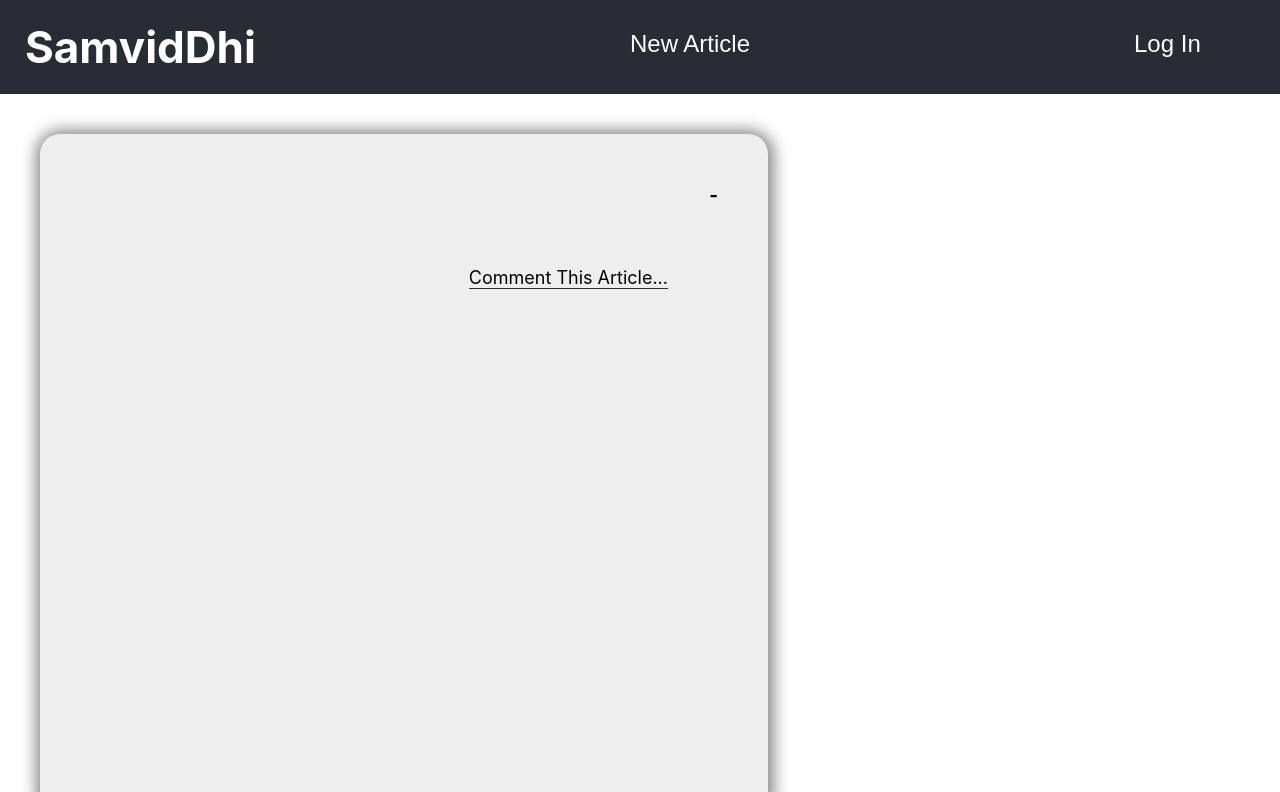
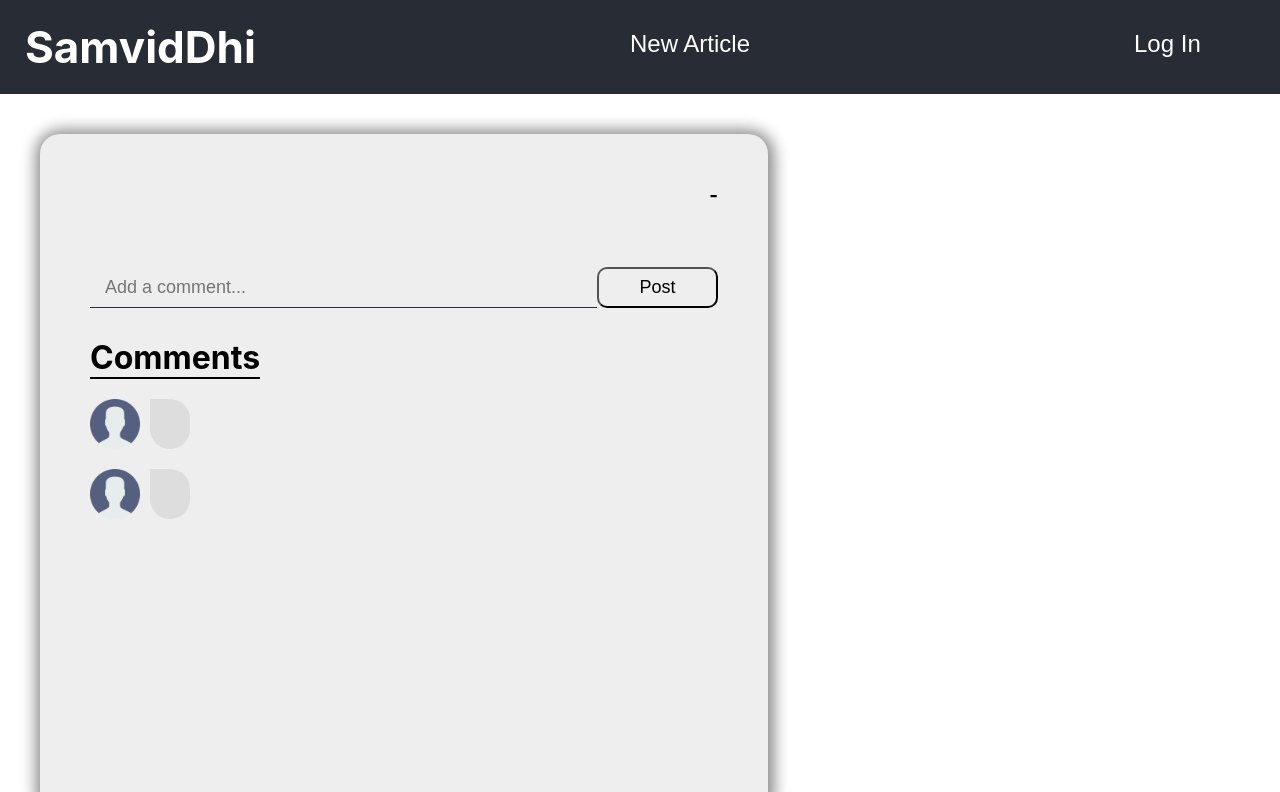
Before and after one commit to praveenkanagalla/react-mini, a React (Create React App) app: page / in a window 1280 px wide. Shown: the top 792 px of the page. Built offline with nearby package versions, Linux system fonts and the light colour scheme.

Commit message:
add comment component

```diff
--- a/src/App.css
+++ b/src/App.css
@@ -21,7 +21,6 @@ html {
 
 nav {
   display: flex;
-  justify-content: start;
   background-color: #282c34;
   color: #fff;
 }
@@ -46,7 +45,6 @@ nav {
 /* article style */
 .articles {
   display: flex;
-  justify-content: start;
 }
 .show__article {
   width: 60%;
@@ -72,12 +70,10 @@ nav {
 }
 .article__title {
   display: flex;
-  justify-content: start;
   font-size: 32px;
 }
 .authers__name {
-  display: flex;
-  justify-content: end;
+  text-align: end;
   padding-top: 20px;
 }
 .article__content {
@@ -103,19 +99,59 @@ nav {
 }
 .card__content {
   -webkit-box-orient: vertical;
-  -webkit-line-clamp: 4;
+  -webkit-line-clamp: 6;
   display: -webkit-box;
   overflow: hidden;
 }
-.comment__section {
-  padding: 30px 50px 15px;
+
+/* comment section styles */
+.comment__btn-section {
   display: flex;
-  justify-content: end;
+  padding: 30px 0;
 }
-.comment__tag {
+.comment__placeholder {
+  display: inline-block;
+  font-size: 18px;
+  background-color: #eee;
+  padding: 8px 15px;
+  border: none;
+  border-bottom: 1px solid #282c34;
+  outline: none;
+  width: 80%;
+}
+.comment__placeholder:focus-visible {
+  outline: none;
+}
+.comment__btn {
+  display: inline-block;
   cursor: pointer;
   font-size: 18px;
-  border-bottom: 1px solid #282c34;
+  background-color: #eee;
+  padding: 8px 15px;
+  border-radius: 10px;
+  width: 20%;
+}
+.comment__title {
+  font-size: 32px;
+  border-bottom: 2px solid #000;
+  display: inline-block;
+}
+.comment__container {
+  display: flex;
+  margin: 20px 0;
+}
+.user__icon {
+  height: 50px;
+  width: 50px;
+}
+.comment__content {
+  line-height: 25px;
+  letter-spacing: 1px;
+  word-spacing: 5px;
+  padding: 20px;
+  background-color: #ddd;
+  border-radius:0 20px 20px;
+  margin-left: 10px;
 }
 
 /* Footer Styles */
@@ -216,9 +252,6 @@ input[type="text"], textarea[type="text"] {
   flex-direction: column;
   padding: 25px;
 }
-/* .login__form {
-  margin: auto;
-} */
 .login__input {
   width: 93%;
   margin: 10px 0;
--- a/src/App.js
+++ b/src/App.js
@@ -15,6 +15,8 @@ function App() {
 }
 
 export default App;
+
+// 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
 
 
 
--- a/src/components/Article.js
+++ b/src/components/Article.js
@@ -2,6 +2,7 @@ import React from 'react';
 import Comment from './Comment';
 
 const Article = ( {data} ) => {
+
   return (
     <article className='article__container'>
       <div className='article__top-content'>
--- a/src/components/Cards.js
+++ b/src/components/Cards.js
@@ -1,4 +1,3 @@
-import Comment from './Comment';
 import { useState, useEffect } from 'react';
 
 const Cards = ({onArticleClick}) => {
@@ -10,16 +9,17 @@ const Cards = ({onArticleClick}) => {
     setItems(items);
     onArticleClick(items[items.length-1]);
     }
-  }, []);
+  },[]);
 
-  const articleList = [...items].reverse().map(article => <article className='article__container card__container' key={article.index} onClick={() => { onArticleClick(article) } }>
+  const articleList = [...items].reverse().map(article => <article className='article__container card__container'
+  key={article.toString()} value={article} onClick={() => { onArticleClick(article) } }>
                       <div className='article__top-content card__top-content'>
                         <h2 className="article__title card__title" >{ article.title }</h2>
                         <h3 className="authers__name card__name" >- { article.auther }</h3>
                       </div>
                       <p className='article__content card__content' >{ article.body }</p>
-                      <Comment />
                     </article>)
+
 
 
   return (
--- a/src/components/Comment.js
+++ b/src/components/Comment.js
@@ -1,9 +1,30 @@
 import React from 'react'
+import UserComments from './UserComments';
+import { useState } from 'react';
 
-export default function Comment() {
+const Comment = () => {
+  const [content, setContent] = useState('');
+
+  const handleClick = () => {
+    const allComments = JSON.parse(localStorage.getItem('allComments') || "[]");
+    const comment = { content:content };
+    allComments.push(comment);
+
+    localStorage.setItem('allComments',JSON.stringify(allComments));
+    setContent("");
+  }
   return (
-    <div className="comment__section">
-        <p className="comment__tag">Comment This Article...</p>
+    <div>
+      <div className='comment__btn-section'>
+        <input className='comment__placeholder' type="text" value={content} placeholder='Add a comment...' required onChange={(e) => setContent(e.target.value)} />
+        <input className='comment__btn' type="button" value="Post" onClick={handleClick} />
+      </div>
+      <div className="comment__section">
+        <h2 className="comment__title">Comments</h2>
+        <div><UserComments /></div>
+      </div>
     </div>
   )
 }
+
+export default Comment;
--- /dev/null
+++ b/src/components/UserComments.js
@@ -0,0 +1,28 @@
+import { useState, useEffect } from 'react';
+import user from './user.png'
+
+const UserComments = () => {
+  const [comments, setComments] = useState('[]');
+
+  useEffect(() => {
+    const comments = JSON.parse(localStorage.getItem('allComments'));
+    if (comments) {
+        setComments(comments);
+    }
+  },[]);
+
+  const commentsList = [...comments].reverse().map(comment => <div className='comment__container'>
+                        <img src={user} className='user__icon' />
+                        <p className='comment__content' >{ comment.content }</p>
+                    </div>)
+
+
+
+  return (
+    <div>
+      {commentsList}
+    </div>
+  );
+}
+
+export default UserComments;
```
Also changed, not shown: src/components/user.png (added), src/logo.svg (deleted), 14 other files (tests, documents, lock files or other folders).
